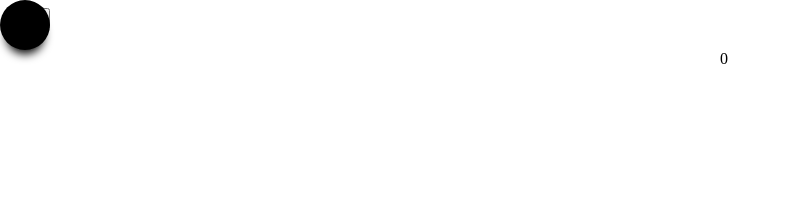
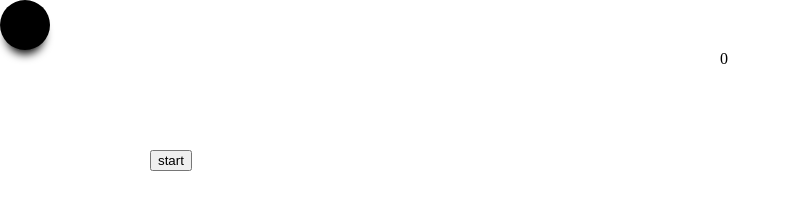
Before and after one commit to roshan837/React-Basic-CSS-styling-Working-with-Fragments-portals-refs-Adding-Dynamic-S---sz64so4bxoci, a React app: page / in a window 1280 px wide. Shown: the top 221 px of the page, without its empty margins (0-791 px from the left). Built offline with nearby package versions, Linux system fonts and the light colour scheme.

Commit message:
Update App.css

```diff
--- a/src/styles/App.css
+++ b/src/styles/App.css
@@ -31,7 +31,11 @@
   width: 50px;
   border-radius: 25px;
 }
-
+.start{
+  position: absolute;
+  top: 150px;
+  left: 150px;
+}
 
 .hole {
   background-color: rgb(62, 85, 107);
```
